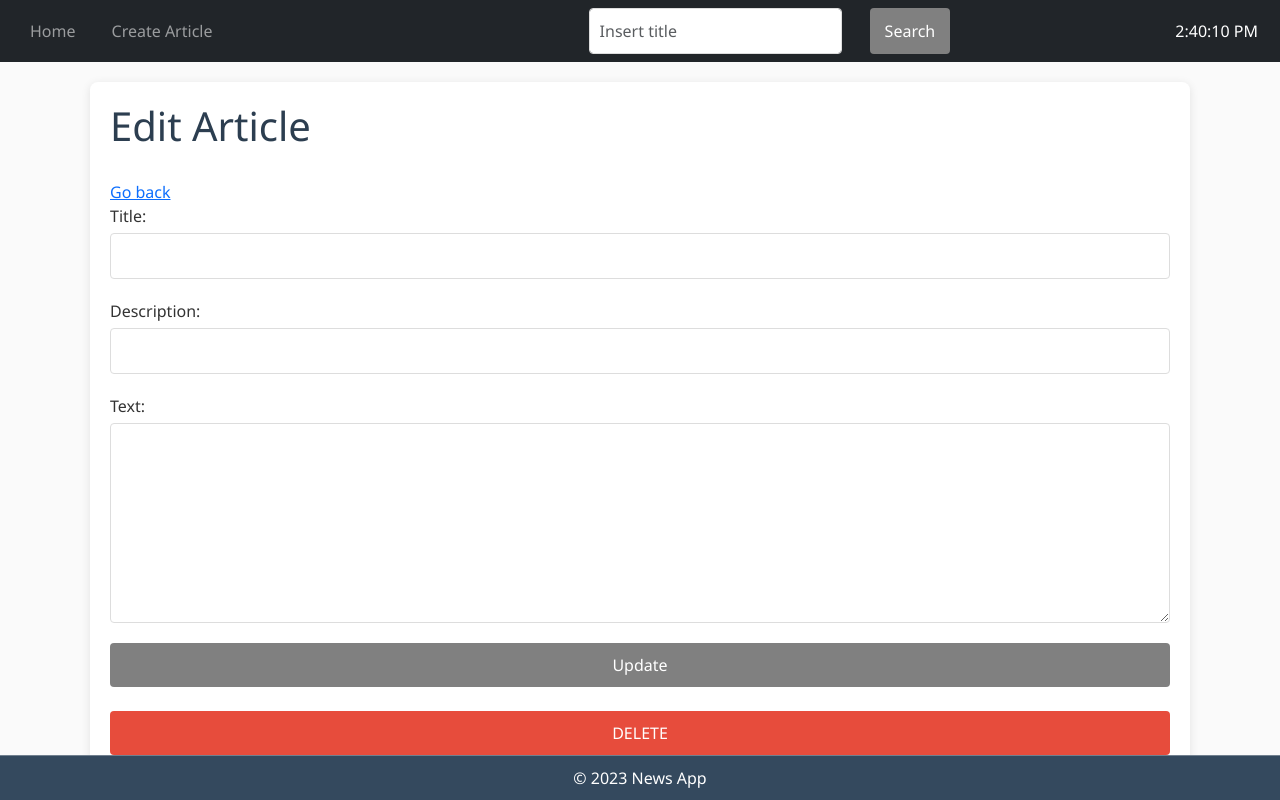
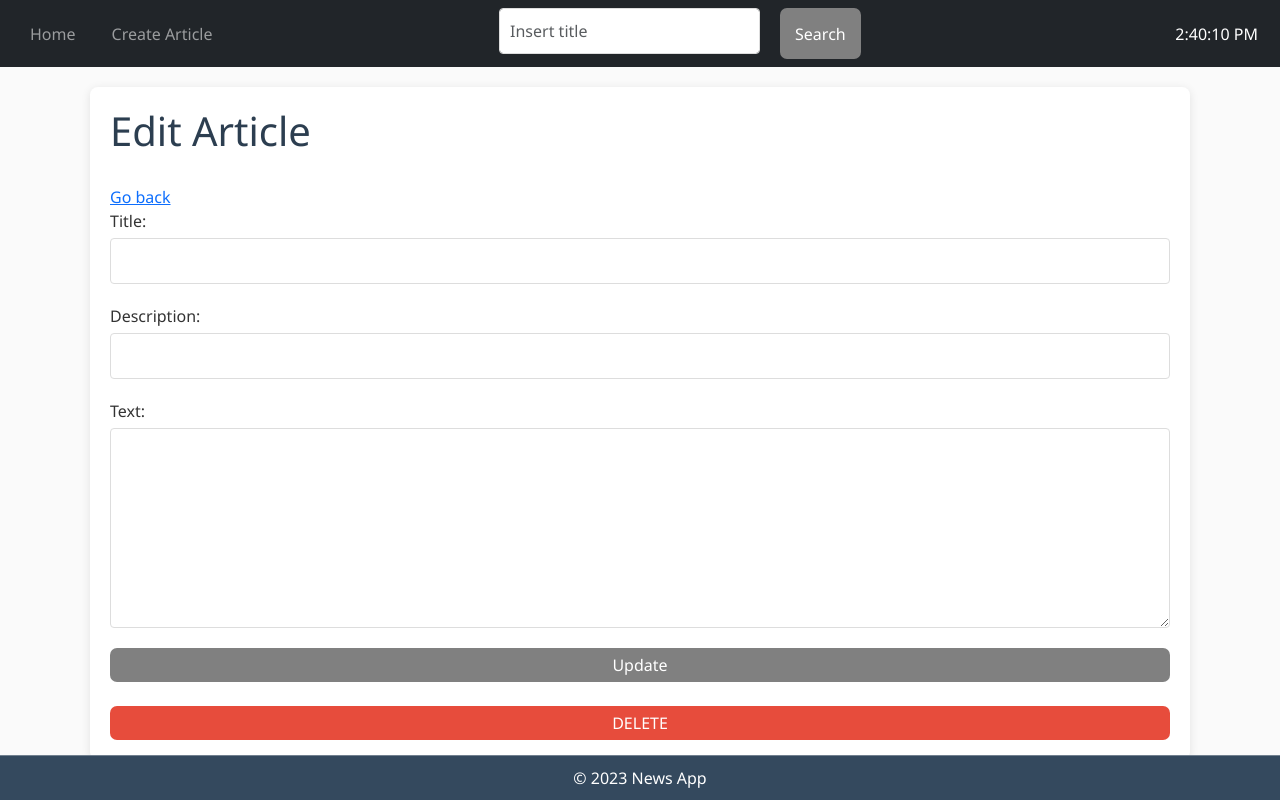
Before and after one commit to dagnisiljins/ArticleWithDB, a PHP site: template Views/News/edit.twig in a window 1280 px wide. Run offline with PHP 8.4, Linux system fonts and the light colour scheme; the template is opened without the code that fills it, so the values that code supplies are empty; some libraries are stand-ins or nearby versions.

Commit message:
Updated css

```diff
--- a/Views/Partials/base.twig
+++ b/Views/Partials/base.twig
@@ -20,10 +20,12 @@
                     <a href="/article/create" class="nav-link">Create Article</a>
                 </li>
             </ul>
-            <form action="/search" method="get" class="d-flex mx-auto">
-                <input class="form-control me-2" type="text" name="query" placeholder="Insert title">
-                <button class="btn btn-outline-success" type="submit">Search</button>
-            </form>
+                <form action="/search" method="get" class="d-flex mx-auto">
+                    <label>
+                        <input class="form-control me-2" type="text" name="query" placeholder="Insert title">
+                    </label>
+                    <button class="btn btn-outline-success" type="submit">Search</button>
+                </form>
             <ul class="navbar-nav ml-auto">
                 <li class="nav-item">
                     <a class="nav-link">{{ globalTime }}</a>
@@ -47,6 +49,7 @@
         const timeString = formatTime(now);
         document.getElementById('globalTime').textContent = timeString;
     }
+
     updateTime();
     setInterval(updateTime, 1000);
 </script>
--- a/public/css/styles.css
+++ b/public/css/styles.css
@@ -114,9 +114,9 @@ textarea {
 button[type="submit"] {
     background-color: rgb(128, 128, 128);
     color: white;
-    padding: 10px 15px;
+    padding: 5px 15px;
     border: none;
-    border-radius: 4px;
+    border-radius: 7px;
     cursor: pointer;
     font-size: 1rem;
     transition: background-color 0.3s;
@@ -245,3 +245,16 @@ footer {
 .delete-article-form {
     margin: 0;
 }
+
+.nav-search{
+    background: #f5f5f5;
+    border: none;
+    padding: 0;
+    align-items: center;
+}
+
+form.d-flex.mx-auto {
+    flex-grow: 2;
+    justify-content: center;
+    display: flex;
+}
```
